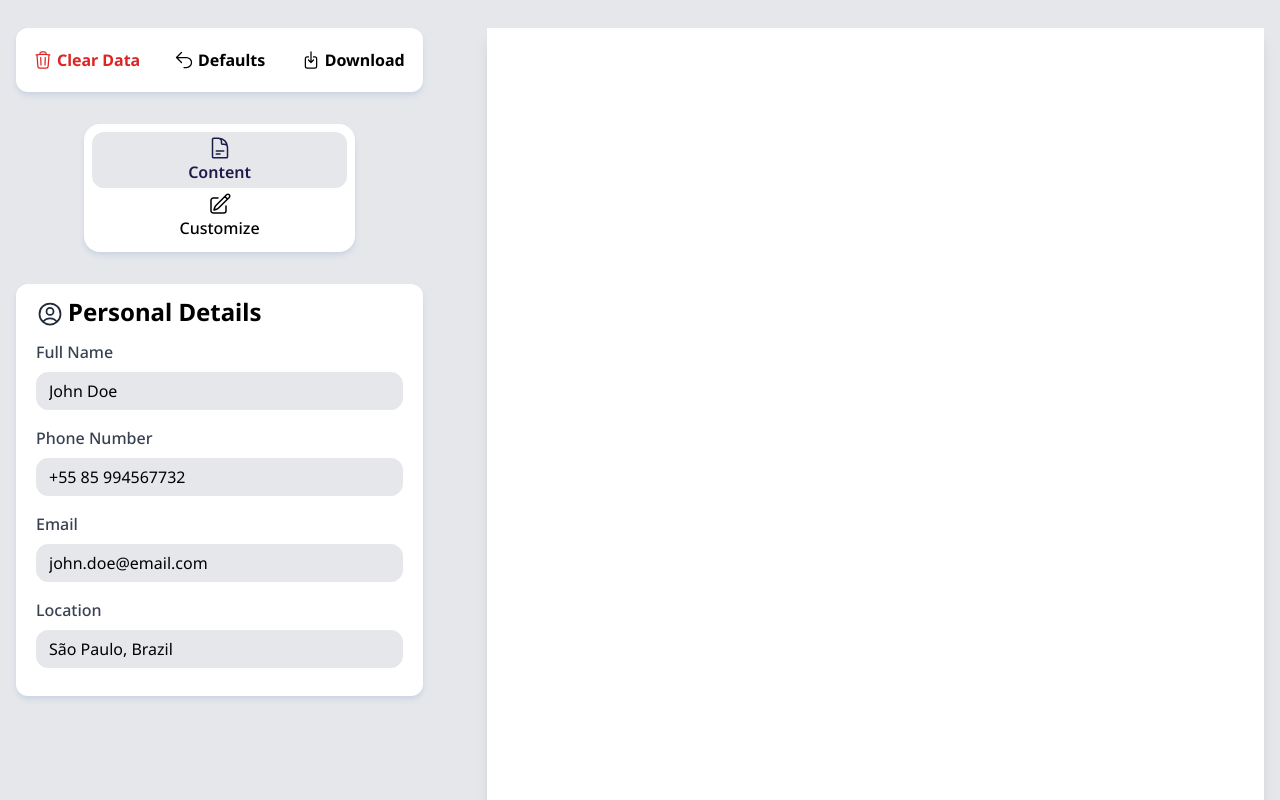
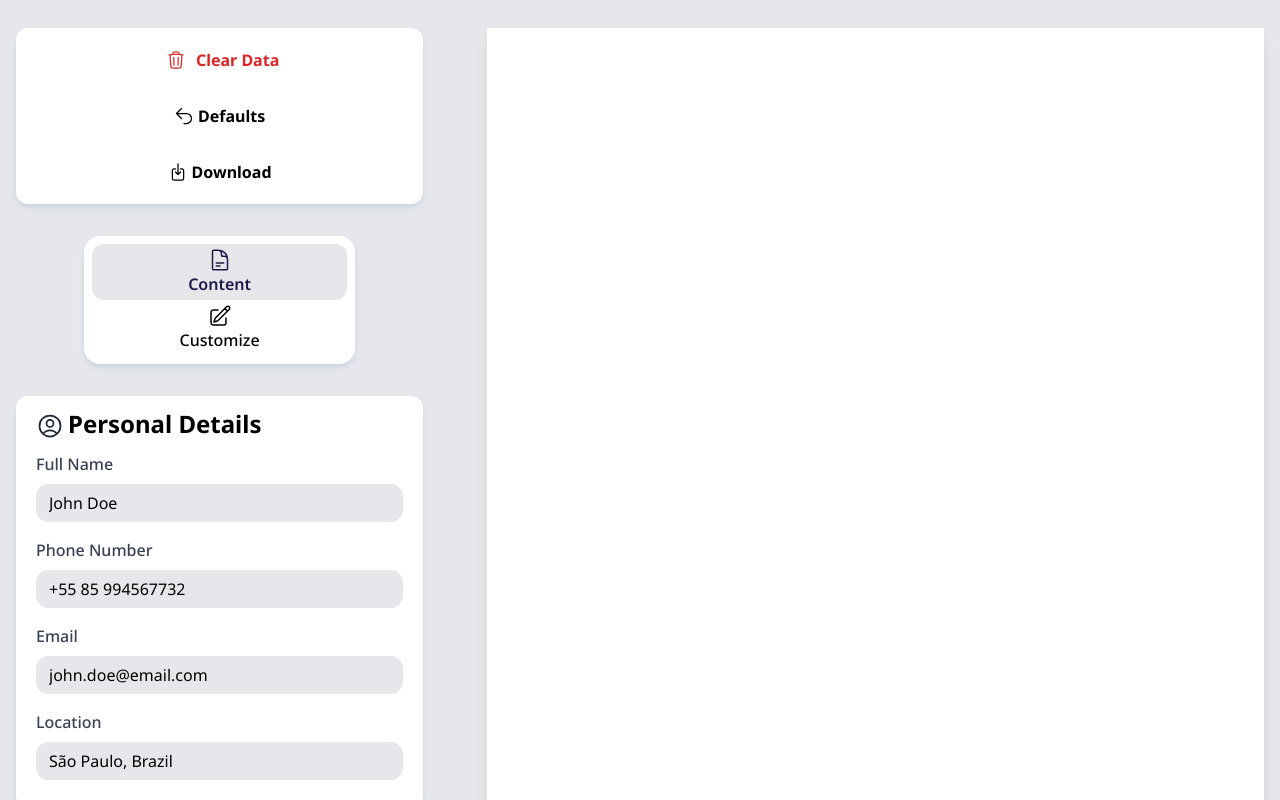
Before and after one commit to leo-vic3nt/EasyCv, a React (Vite) app: page / in a window 1280 px wide. Shown: the top 800 px of the page. Built offline with nearby package versions, Linux system fonts and the light colour scheme.

Commit message:
add responsive to action bar

```diff
--- a/src/components/ActionsBar.jsx
+++ b/src/components/ActionsBar.jsx
@@ -1,10 +1,14 @@
 /* eslint-disable react/prop-types */
-import { TrashIcon, ArrowUturnLeftIcon, ArrowDownOnSquareIcon } from "@heroicons/react/24/outline";
+import {
+  TrashIcon,
+  ArrowUturnLeftIcon,
+  ArrowDownOnSquareIcon,
+} from "@heroicons/react/24/outline";
 import clsx from "clsx";
 
 function Container({ children }) {
   return (
-    <div className="flex gap-2 rounded-xl bg-white px-2 py-2 shadow-md shadow-slate-300">
+    <div className="flex flex-col items-center gap-2 rounded-xl bg-white px-2 py-2 shadow-md shadow-slate-300 :flex-row">
       {children}
     </div>
   );
@@ -27,7 +31,7 @@ function ActionsBar() {
   return (
     <Container>
       <ControlButton customStyle={"text-red-600"}>
-        <TrashIcon className="size-5 text-red-600" />
+        <TrashIcon className="size-5 min-w-8 text-red-600" />
         clear data
       </ControlButton>
       <ControlButton>
```
